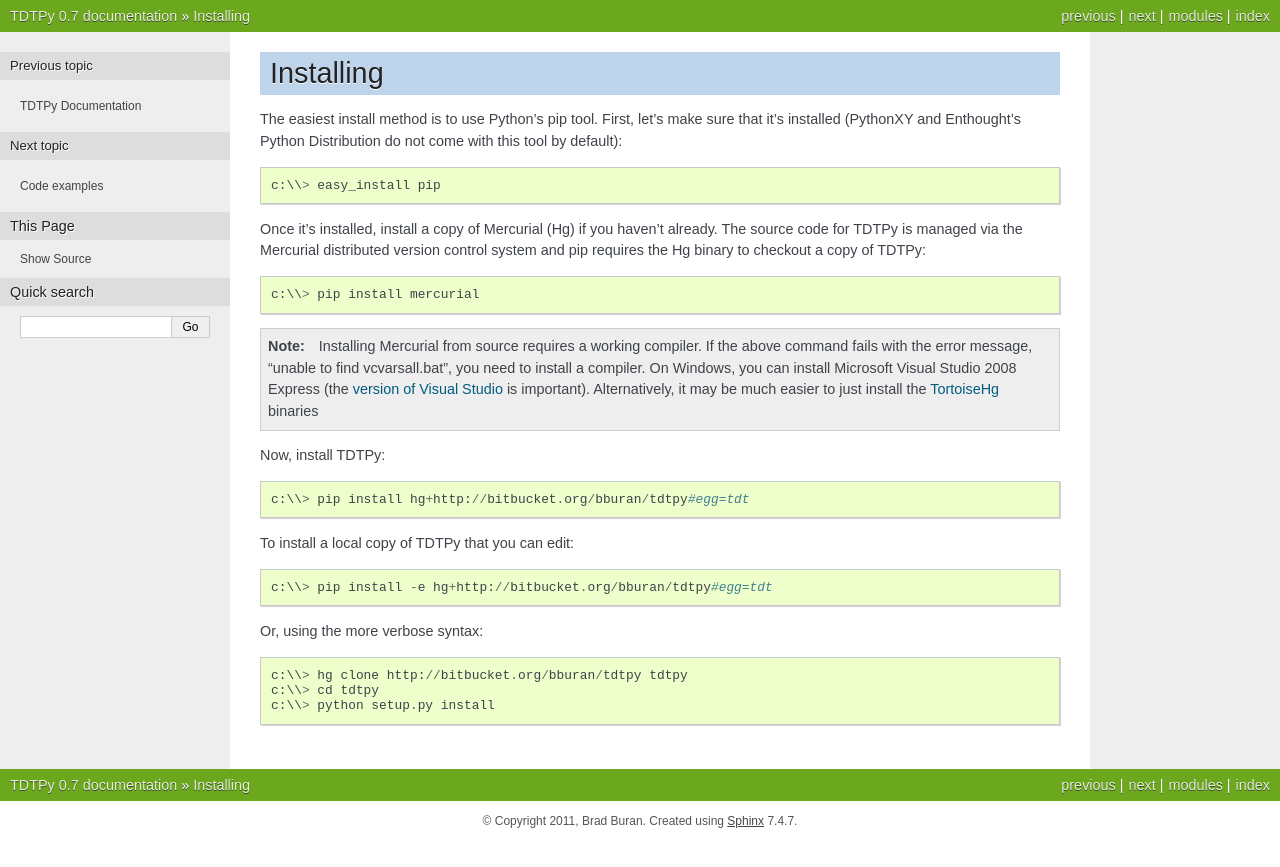
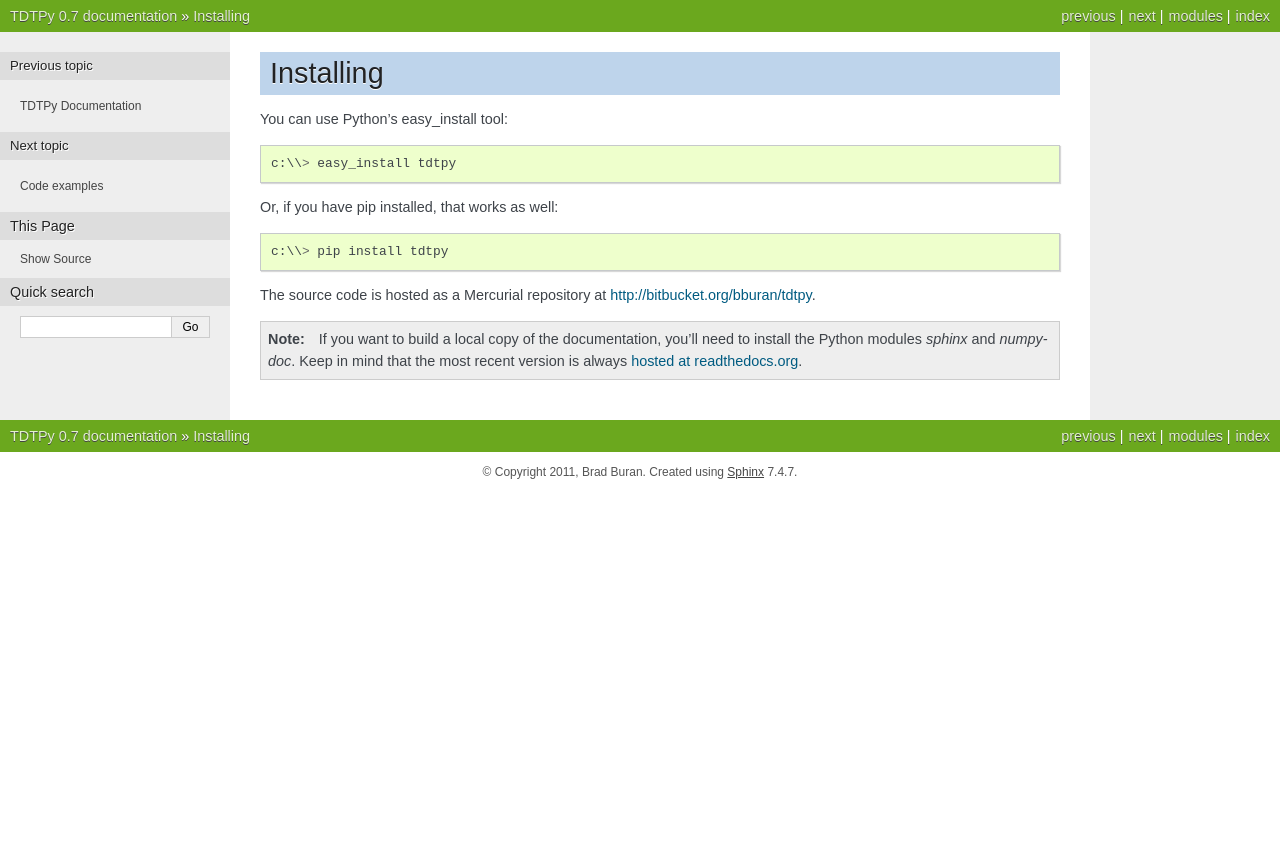
Before and after one commit to LABSN/tdtpy, a Sphinx documentation site: the page built from docs/getting_started.rst, in a window 1280 px wide. Shown: the top 867 px of the page. Built offline with Sphinx 7.4.7, drawn with Linux system fonts in a browser that asks for light colours.

Commit message:
Updated TDTPy documentation
Added a note that numpydoc is required for building the docs.

Now that TDTPy is listed on PyPI, it's no longer necessary to provide
instructions on how to install from the source-code repository. Most people who
want to use TDTPy will most likely not make changes.

Eventually I may add a "for developers" section explaining how contributions can be made to the project.

```diff
--- a/docs/getting_started.rst
+++ b/docs/getting_started.rst
@@ -1,40 +1,21 @@
 Installing
 ==========
 
-The easiest install method is to use Python's pip tool.  First, let's make sure
-that it's installed (PythonXY and Enthought's Python Distribution do not come
-with this tool by default)::
+You can use Python's easy_install tool::
 
-    c:\\> easy_install pip
+    c:\\> easy_install tdtpy
 
-Once it's installed, install a copy of Mercurial (Hg) if you haven't already.
-The source code for TDTPy is managed via the Mercurial distributed version
-control system and pip requires the Hg binary to checkout a copy of TDTPy::
+Or, if you have pip installed, that works as well::
 
-    c:\\> pip install mercurial
+    c:\\> pip install tdtpy
+
+The source code is hosted as a Mercurial repository at
+http://bitbucket.org/bburan/tdtpy.
 
 .. note::
 
-    Installing Mercurial from source requires a working compiler.  If the above
-    command fails with the error message, "unable to find vcvarsall.bat", you
-    need to install a compiler.  On Windows, you can install Microsoft Visual
-    Studio 2008 Express (the `version of Visual Studio`_ is important).
-    Alternatively, it may be much easier to just install the TortoiseHg_
-    binaries
+    If you want to build a local copy of the documentation, you'll need to
+    install the Python modules `sphinx` and `numpydoc`.  Keep in mind that the
+    most recent version is always `hosted at readthedocs.org`_.
 
-.. _TortoiseHg: http://tortoisehg.bitbucket.org/
-.. _version of Visual Studio: http://slacy.com/blog/2010/09/python-unable-to-find-vcvarsall-bat
-
-Now, install TDTPy::
-
-    c:\\> pip install hg+http://bitbucket.org/bburan/tdtpy#egg=tdt
-
-To install a local copy of TDTPy that you can edit::
-
-    c:\\> pip install -e hg+http://bitbucket.org/bburan/tdtpy#egg=tdt
-
-Or, using the more verbose syntax::
-
-    c:\\> hg clone http://bitbucket.org/bburan/tdtpy tdtpy
-    c:\\> cd tdtpy
-    c:\\> python setup.py install
+.. _hosted at readthedocs.org: http://tdtpy.readthedocs.org
```
